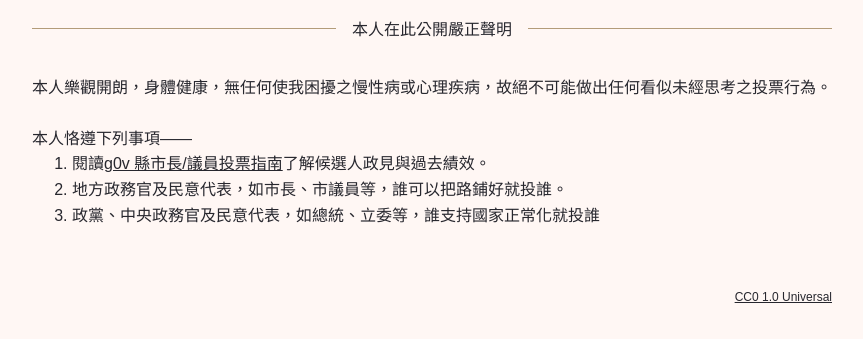
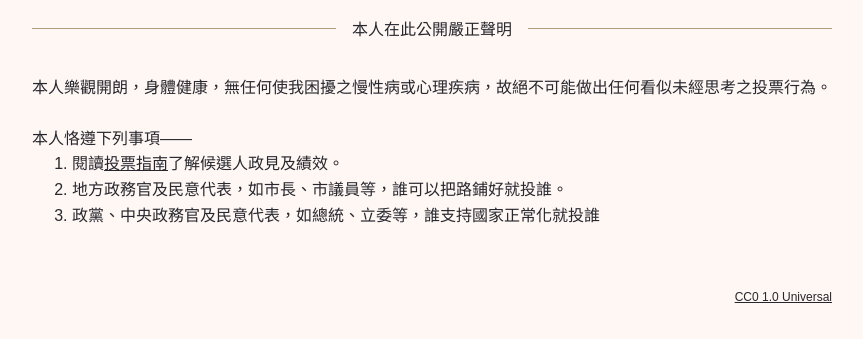
Before and after one commit to CyberParty/gpmrvpd, a plain HTML site: page index.html in a window 1280 px wide. Shown: the part 129-468 px from the top of the page, without its empty margins (208-1071 px from the left). Drawn offline with Linux system fonts and the light colour scheme.

Commit message:
SAVEPOINT

```diff
--- a/index.html
+++ b/index.html
@@ -26,7 +26,7 @@
 <li>本人樂觀開朗，身體健康，無任何使我困擾之慢性病或心理疾病，故絕不可能做出任何看似未經思考之投票行為。</li>
 <li>本人恪遵下列事項——
   <ol>
-    <li>閱讀<a href="https://councils.g0v.tw/">g0v 縣市長/議員投票指南</a>了解候選人政見與過去績效。</li>
+    <li>閱讀<a href="https://councils.g0v.tw/">投票指南</a>了解候選人政見及績效。</li>
     <li>地方政務官及民意代表，如市長、市議員等，誰可以把路鋪好就投誰。</li>
     <li>政黨、中央政務官及民意代表，如總統、立委等，誰支持國家正常化就投誰</li>
   </ol>
```
